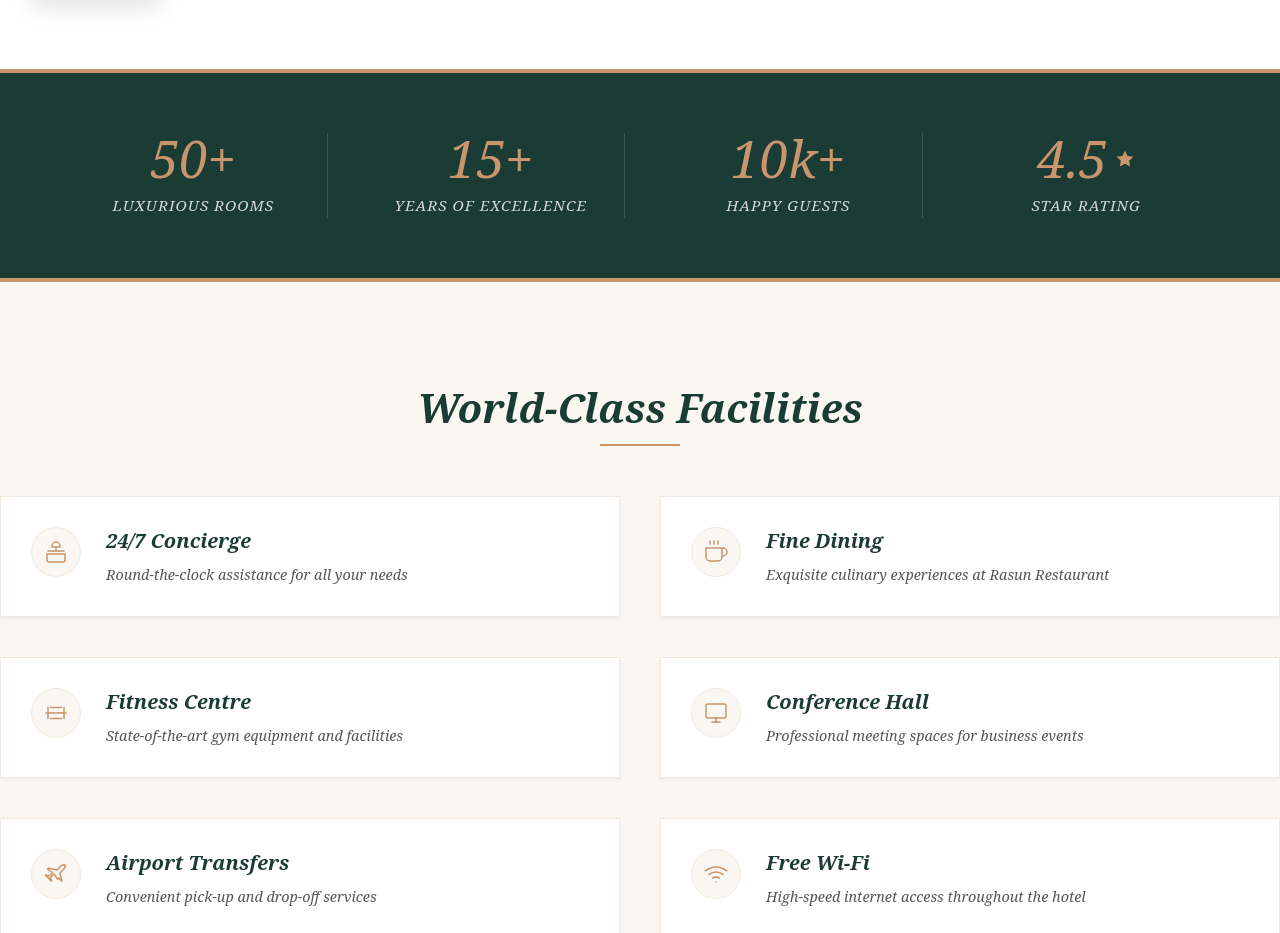
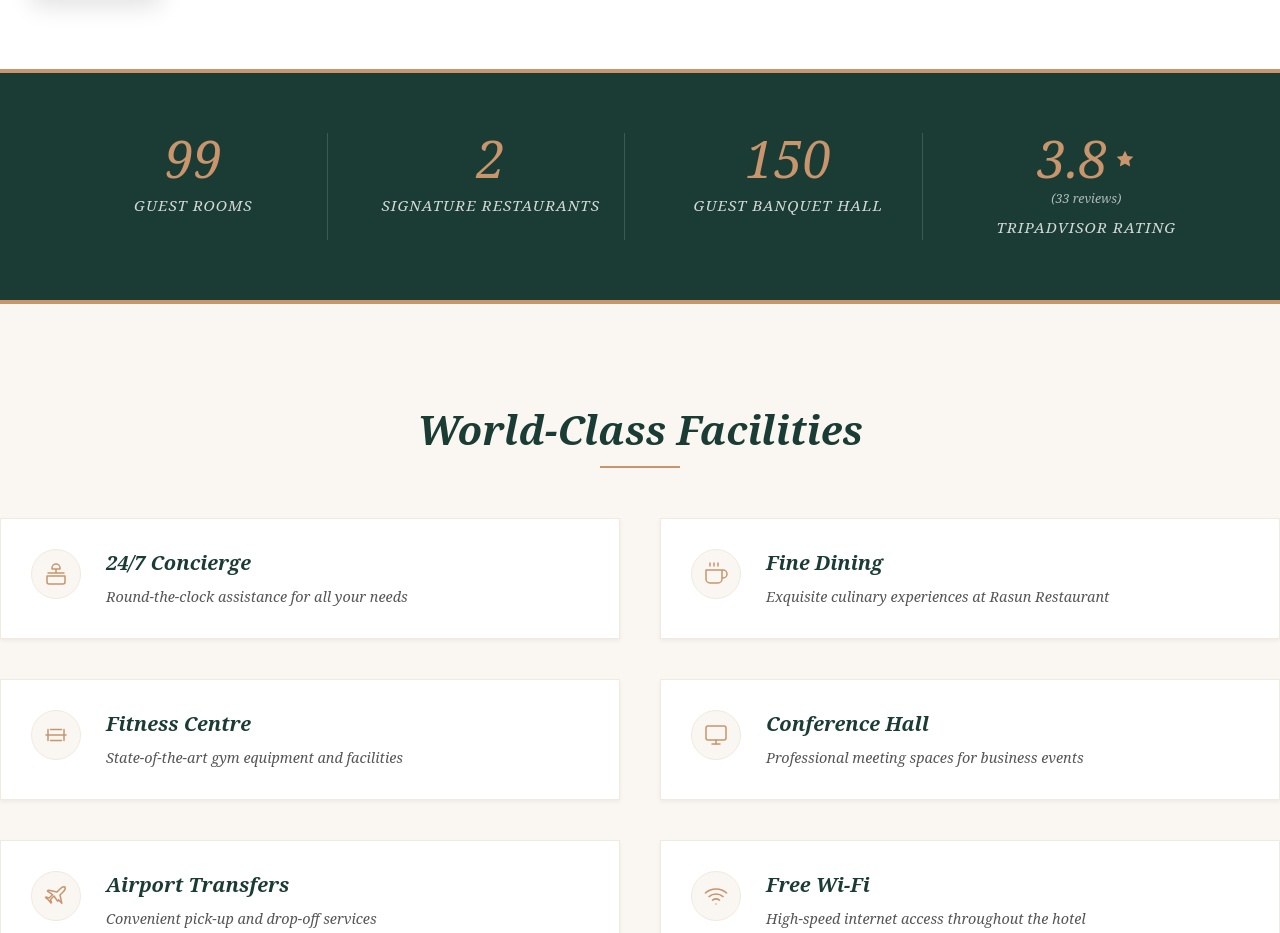
Before and after one commit to naimislam817/sukhtarawebsite, a React (Vite) app: page / in a window 1280 px wide. Shown: the part 1440-2373 px from the top of the page. Built offline with nearby package versions, Linux system fonts and the light colour scheme; a web font is replaced by a local one.

Commit message:
Update homepage stats to include TripAdvisor link and rating, guest room counts, and banquet hall capacity

```diff
--- a/src/components/home/StatsCounter.jsx
+++ b/src/components/home/StatsCounter.jsx
@@ -7,8 +7,9 @@ const StatsCounter = () => {
   return (
     <section className="stats">
       <div className="stats__container">
-        {stats.map((stat, index) => (
-          <div className="stats__item" key={index}>
+        {stats.map((stat, index) => {
+          const itemContent = (
+            <div className="stats__item-content">
               <span className="stats__value">
                 {stat.value}
                 {stat.icon === 'star' && (
@@ -17,9 +18,30 @@ const StatsCounter = () => {
                   </svg>
                 )}
               </span>
+              {stat.reviews && (
+                <span className="stats__reviews">{stat.reviews}</span>
+              )}
               <span className="stats__label">{stat.label}</span>
             </div>
-        ))}
+          );
+
+          return (
+            <div className="stats__item" key={index}>
+              {stat.link ? (
+                <a
+                  href={stat.link}
+                  target="_blank"
+                  rel="noopener noreferrer"
+                  className="stats__link"
+                >
+                  {itemContent}
+                </a>
+              ) : (
+                itemContent
+              )}
+            </div>
+          );
+        })}
       </div>
     </section>
   );
--- a/src/data/homeData.json
+++ b/src/data/homeData.json
@@ -20,10 +20,16 @@
     "description": "Hotel Shuktara Dhaka occupies a prime location in the vibrant Farmgate area, one of Dhaka's most well-connected and bustling commercial hubs. Situated on Indira Road, the hotel offers guests easy access to key landmarks, government offices, educational institutions, and major business districts. With close proximity to the Farmgate bus stand and nearby metro stations, getting around the city is effortless. Whether you're visiting for business or leisure, our central location ensures convenience, connectivity, and comfort throughout your stay."
   },
   "stats": [
-    { "value": "50+", "label": "Luxurious Rooms" },
-    { "value": "15+", "label": "Years of Excellence" },
-    { "value": "10k+", "label": "Happy Guests" },
-    { "value": "4.5", "label": "Star Rating", "icon": "star" }
+    { "value": "99", "label": "Guest Rooms" },
+    { "value": "2", "label": "Signature Restaurants" },
+    { "value": "150", "label": "Guest Banquet Hall" },
+    {
+      "value": "3.8",
+      "label": "TripAdvisor Rating",
+      "icon": "star",
+      "link": "https://www.tripadvisor.com/Hotel_Review-g293936-d12339292-Reviews-Hotel_Shuktara-Dhaka_City_Dhaka_Division.html",
+      "reviews": "(33 reviews)"
+    }
   ],
   "facilities": {
     "title": "World-Class Facilities",
--- a/src/data/roomsData.json
+++ b/src/data/roomsData.json
@@ -1,7 +1,7 @@
 {
   "pageTitle": "ROOMS",
   "pageSubtitle": "EXQUISITE HOSPITALITY",
-  "pageDescription": "At Hotel Shuktara Dhaka, we offer a wide range of luxurious accommodations to ensure a delightful stay. Our 50+ meticulously designed guestrooms are equipped with modern amenities to provide the utmost comfort and convenience. Guests can enjoy complimentary breakfast and airport pick-up services, making every aspect of your stay seamless and relaxing.",
+  "pageDescription": "At Hotel Shuktara Dhaka, we offer a wide range of luxurious accommodations to ensure a delightful stay. Our 99 meticulously designed guestrooms are equipped with modern amenities to provide the utmost comfort and convenience. Guests can enjoy complimentary breakfast and airport pick-up services, making every aspect of your stay seamless and relaxing.",
   "rooms": [
     {
       "id": 1,
--- a/src/styles/home.css
+++ b/src/styles/home.css
@@ -241,6 +241,27 @@
 
 .stats__star {
   color: var(--color-accent);
+}
+
+.stats__reviews {
+  font-size: 0.78rem;
+  font-variation-settings: 'wght' 300;
+  color: rgba(255, 255, 255, 0.65);
+  display: block;
+  margin-top: -4px;
+  margin-bottom: 6px;
+}
+
+.stats__link {
+  text-decoration: none;
+  color: inherit;
+  display: block;
+  transition: opacity 0.2s ease, transform 0.2s ease;
+}
+
+.stats__link:hover {
+  opacity: 0.95;
+  transform: translateY(-2px);
 }
 
 .stats__label {
```
Lines whose indentation alone changed are shown as unchanged.
